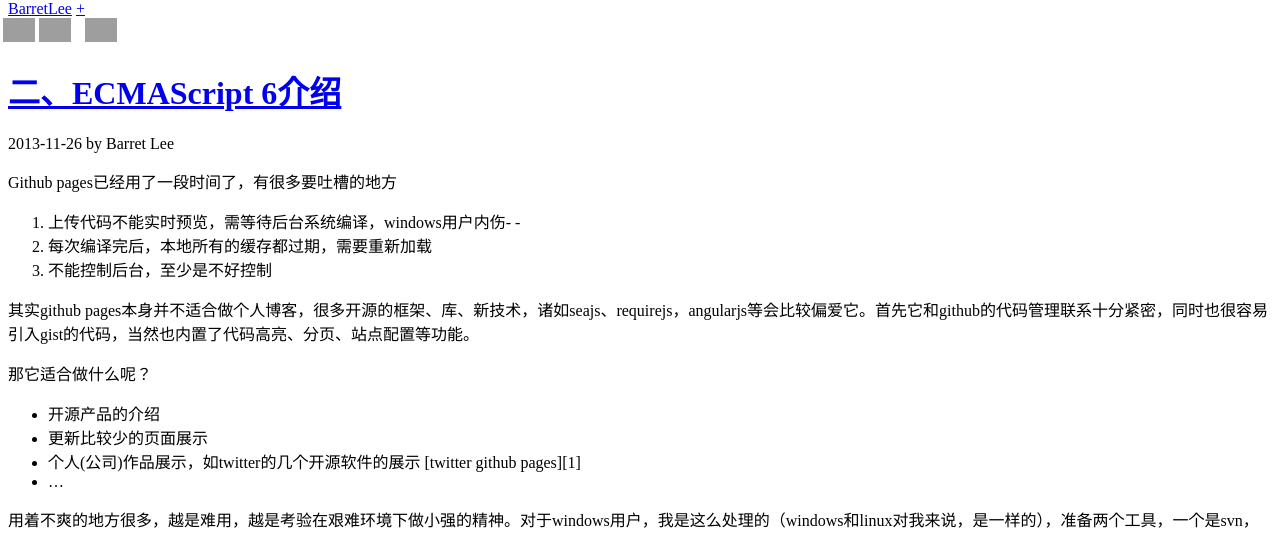
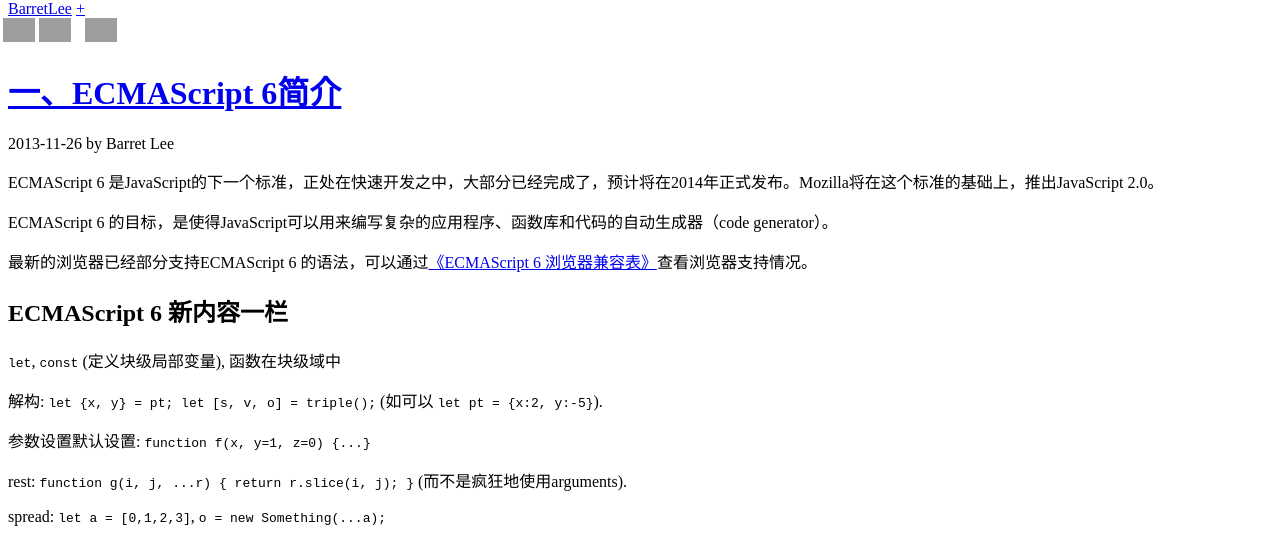
Before and after one commit to hustskyking/hustskyking.github.io, a Jekyll site: the page built from _posts/ES6/2013-11-26-ES6-introduce.md, in a window 1280 px wide and 1400 px high. Shown: the part 108-642 px from the top of the window. Built offline with Jekyll 4.4.1, drawn with Linux system fonts in a browser that asks for light colours; Markdown is read by kramdown in place of the engine named in the settings; a style sheet for code colours, icons or effects is not loaded; some of the changed text lies outside the part shown; grey boxes are pictures that could not be loaded.

Commit message:
introduce

```diff
--- a/_posts/ES6/2013-11-26-ES6-introduce.md
+++ b/_posts/ES6/2013-11-26-ES6-introduce.md
@@ -1,34 +1,84 @@
 ---
 layout: post
-title: 二、ECMAScript 6介绍
+title: 一、ECMAScript 6简介
 description: ECMAScript 6 是JavaScript的下一个标准，正处在快速开发之中，大部分已经完成了，预计将在2014年正式发布。
 category: ecmascript
 tags: ES6
 ---
 
+ECMAScript 6 是JavaScript的下一个标准，正处在快速开发之中，大部分已经完成了，预计将在2014年正式发布。Mozilla将在这个标准的基础上，推出JavaScript 2.0。
 
-Github pages已经用了一段时间了，有很多要吐槽的地方
+ECMAScript 6 的目标，是使得JavaScript可以用来编写复杂的应用程序、函数库和代码的自动生成器（code generator）。
 
-1. 上传代码不能实时预览，需等待后台系统编译，windows用户内伤- -
-2. 每次编译完后，本地所有的缓存都过期，需要重新加载
-3. 不能控制后台，至少是不好控制
+最新的浏览器已经部分支持ECMAScript 6 的语法，可以通过[《ECMAScript 6 浏览器兼容表》][1]查看浏览器支持情况。
 
-其实github pages本身并不适合做个人博客，很多开源的框架、库、新技术，诸如seajs、requirejs，angularjs等会比较偏爱它。首先它和github的代码管理联系十分紧密，同时也很容易引入gist的代码，当然也内置了代码高亮、分页、站点配置等功能。
+## ECMAScript 6 新内容一栏
 
-那它适合做什么呢？
+`let`, `const` (定义块级局部变量), 函数在块级域中
 
-- 开源产品的介绍
-- 更新比较少的页面展示
-- 个人(公司)作品展示，如twitter的几个开源软件的展示 [twitter github pages][1]
-- ...
+解构: `let {x, y} = pt; let [s, v, o] = triple();` (如可以 `let pt = {x:2, y:-5}`).
 
-用着不爽的地方很多，越是难用，越是考验在艰难环境下做小强的精神。对于windows用户，我是这么处理的（windows和linux对我来说，是一样的），准备两个工具，一个是svn，一个是github for windows。
+参数设置默认设置: `function f(x, y=1, z=0) {...}`
 
-[![svn]({{ site.repo }}/images/blog-article-images/blog/svn.png)]({{ site.repo }}/images/blog-article-images/blog/svn.png)
-[![github for windows]({{ site.repo }}/images/blog-article-images/blog/github.jpg)]({{ site.repo }}/images/blog-article-images/blog/github.jpg)
+rest: `function g(i, j, ...r) { return r.slice(i, j); }` (而不是疯狂地使用arguments).
 
-然后把github的repository克隆到一个[BAE][2]的svn目录下。BAE，就是baidu application engine，不清楚的去官网上了解下。为什么要用BAE呢，之前也说了，Github每次上传代码都会重新编译一次，这样一来，一些静态文件的Last-Modified属性就会改变，再次访问的时候又得重新加载，这样的体验是相当不好的，我们可以把静态文件放到BAE上面去，也算是一个免费的CDN吧，一般来说速度还不错。
+spread: `let a = [0,1,2,3]`, `o = new Something(...a);`
 
-那为什么要把repository建在SVN目录下呢？当然是为了方便管理代码，如果不这样做，你的article文件和静态文件就需要放在两个文件夹中，编辑起来麻烦，还不如直接放到一起，然后丢到SVN下，处理好了也方便把整个文件都push到master上去。
+proxies: `let obj = Proxy.create(handler, proto)`. 简单地说，就是类对象元素的符号重载.
 
-这两天在使用BAE的时候，发现有时候请求静态文件，从chrome DevTool的netWork一栏可以看出请求一直是pending状态，搞不明白BAE是肿么了，貌似会经常出点小bug，SAE的效果要稍好一些，但是SAE要云豆，你要是不舍得那几块钱的话，建议还是用BAE，GAE其实也不错，只是人家国外（或者香港）的服务器，速度可能会比较慢。
+weak map: `let map = new WeakMap`. 当你有循环应用的时候用它.
+
+generators: `function* gen() { yield 1; yield 2; }` 事实上, gen() 返回一个有next()属性的对象
+
+迭代器: `for (var [key, val] of items(x)) { alert(key + ',' + val); }`. Iterators 可以是 generators 或者 proxies.
+
+array and generator comprehension: `[a+b for (a in A) for (b in B)]` (array comprehension), `(x for (x of generateValues()) if (x.color === 'blue'))` (generator expression).
+
+二进制数据: `const Pixel = new StructType({x:uint32, y:uint32, color:Color})` (此处Color本身就是一个结构类型), `new ArrayType(Pixel, 3)`.
+
+类语法, 包含 `extends`, `prototype`, and `super`:
+
+	class Point extends Base {
+	  constructor(x,y) {
+	    super();
+	    this[px] = x, this[py] = y;
+	    this.r = function() { return Math.sqrt(x*x + y*y); }
+	  }
+	  get x() { return this[px]; }
+	  get y() { return this[py]; }
+	  proto_r() { return Math.sqrt(this[px] * this[px] +
+	      this[py] * this[py]); }
+	  equals(p) { return this[px] === p[px] &&
+	      this[py] === p[py]; }
+	}
+
+模块:
+
+	module math {
+	  export function sum(x, y) {
+	    return x + y;
+	  }
+	  export var pi = 3.141593;
+	}
+	import {sum, pi} from math;
+	alert(sum(pi,pi));
+
+quasis: multiline, 可扩展的预处理字符串. `You are ${age} years old.`.
+
+	// The following regexp spans multiple lines.
+	re`line1: (words )*
+	line2: \w+`
+
+	// It desugars to:
+	re({raw:'line1: (words )*\nline2: \w+',
+	    cooked:'line1: (words )*\nline2: \w+'})
+
+## 参考资料
+[1] <http://espadrine.github.io/New-In-A-Spec/es6/>  espadrine
+[2] <http://javascript.ruanyifeng.com/oop/ecmascript6.html> ruanyifeng
+
+
+ECMAScript 6系列文章请移步：<http://barretlee.com/ES6/>
+
+
+[1]: http://kangax.github.io/es5-compat-table/es6/  《ECMAScript 6 浏览器兼容表》
```
Also changed, not shown: _posts/ES6/2013-11-26-ES6-computed-properties.md (+2 -26 lines).
